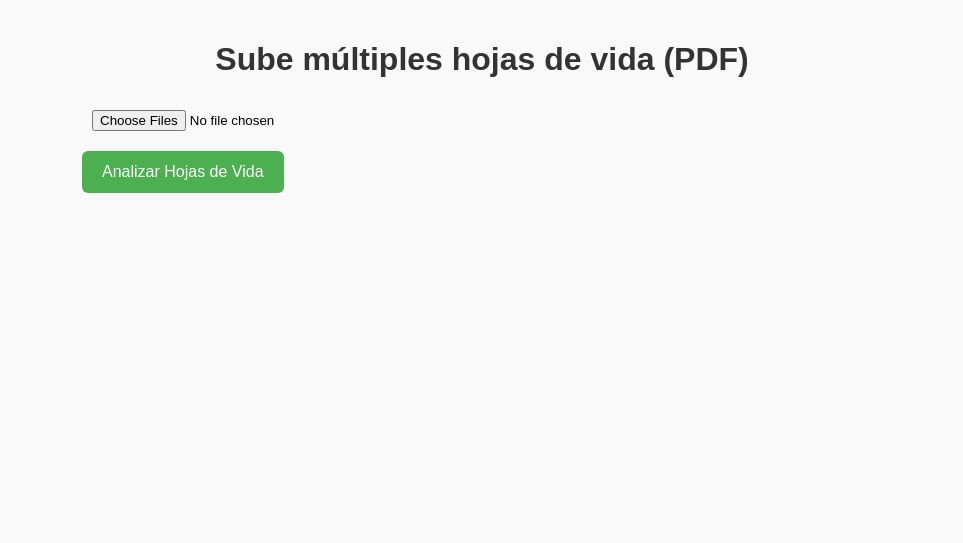
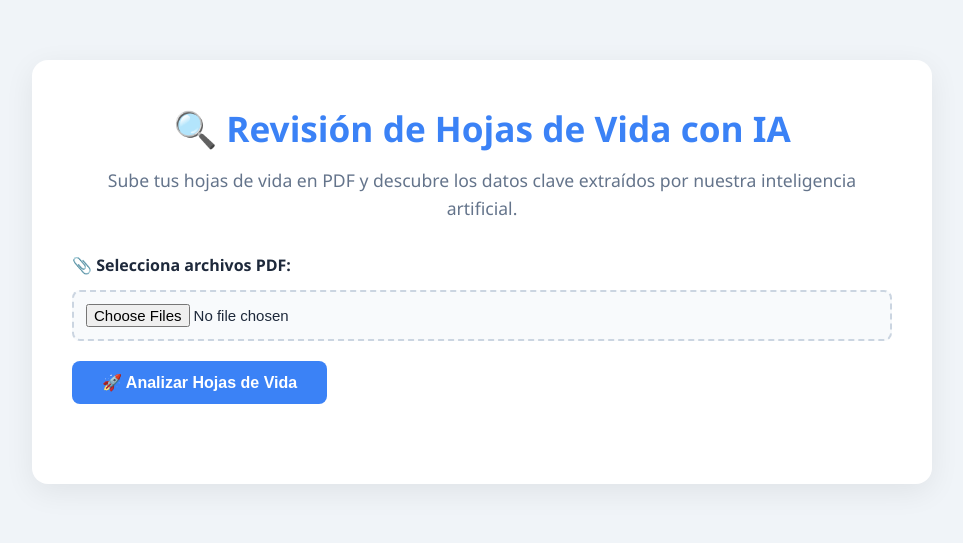
Before and after one commit to Valen1509/AI_CV_Reviewer, a Flask app: page / in a window 1280 px wide. Shown: the top 543 px of the page, without its empty margins (158-1121 px from the left). Run offline with Flask 3, Linux system fonts and the light colour scheme.

Commit message:
se agregan nuevos estilos

```diff
--- a/app.py
+++ b/app.py
@@ -36,7 +36,7 @@ def extract_info(text):
     found_skills = [kw for kw in skills_keywords if kw.lower() in text.lower()]
 
     # Educación
-    education_keywords = ['educacion', 'master', 'phd', 'ingenieria', 'degree', 'universidad', 'colegio']
+    education_keywords = ['Licenciatura', 'master', 'phd', 'engineering', 'degree', 'university', 'college']
     education = [line for line in text.split('\n') if any(keyword in line.lower() for keyword in education_keywords)]
 
     return {
@@ -44,7 +44,7 @@ def extract_info(text):
         'email': email,
         'phone': phone,
         'skills': list(set(found_skills)),
-        'education': education[:2]
+        'education': education[:2]  # máximo 2 líneas
     }
 
 @app.route("/", methods=["GET", "POST"])
--- a/static/styles.css
+++ b/static/styles.css
@@ -1,59 +1,126 @@
-body {
+/* Reset */
+* {
+    box-sizing: border-box;
+    margin: 0;
+    padding: 0;
+  }
+
+  /* Body general */
+  body {
     font-family: 'Segoe UI', Tahoma, Geneva, Verdana, sans-serif;
-    background-color: #f9f9f9;
-    margin: 0;
+    background-color: #f0f4f8;
+    color: #1e293b;
+    line-height: 1.6;
     padding: 20px;
   }
 
+  /* Contenedor principal */
   .container {
-    max-width: 800px;
-    margin: auto;
+    max-width: 900px;
+    margin: 40px auto;
     background: #ffffff;
-    padding: 30px;
-    border-radius: 10px;
-    box-shadow: 0 0 15px rgba(0,0,0,0.1);
+    padding: 40px;
+    border-radius: 16px;
+    box-shadow: 0 8px 30px rgba(0, 0, 0, 0.07);
+    transition: all 0.3s ease-in-out;
   }
 
-  h1, h2 {
+  /* Encabezado principal */
+  h1 {
     text-align: center;
-    color: #333;
+    font-size: 2.2em;
+    margin-bottom: 10px;
+    color: #3b82f6;
+  }
+
+  /* Texto introductorio */
+  .intro-text {
+    text-align: center;
+    font-size: 1.1em;
+    color: #64748b;
+    margin-bottom: 30px;
+  }
+
+  /* Formulario de carga */
+  .upload-form {
+    margin-bottom: 40px;
   }
 
   .upload-label {
     display: block;
-    margin-bottom: 10px;
-    font-weight: bold;
+    font-weight: 600;
+    margin-bottom: 12px;
+    color: #1e293b;
   }
 
   input[type="file"] {
     width: 100%;
-    padding: 10px;
-    margin-bottom: 20px;
+    padding: 12px;
+    border: 2px dashed #cbd5e1;
+    border-radius: 8px;
+    background-color: #f8fafc;
+    font-size: 15px;
+    transition: border 0.3s;
   }
 
+  input[type="file"]:hover {
+    border-color: #3b82f6;
+  }
+
+  /* Botón de envío */
   button {
-    background-color: #4CAF50;
+    background-color: #3b82f6;
     color: white;
-    padding: 12px 20px;
+    padding: 12px 30px;
     border: none;
-    border-radius: 6px;
+    border-radius: 8px;
     cursor: pointer;
     font-size: 16px;
+    font-weight: bold;
+    transition: background-color 0.3s;
+    display: inline-block;
+    margin-top: 20px;
   }
 
   button:hover {
-    background-color: #45a049;
+    background-color: #2563eb;
   }
 
-  .results {
-    margin-top: 30px;
+  /* Resultados */
+  .results h2 {
+    text-align: center;
+    margin-bottom: 30px;
+    color: #1e293b;
   }
 
-  .results ul {
-    list-style-type: disc;
-    padding-left: 20px;
+  /* Tarjeta de CV */
+  .cv-card {
+    background-color: #ffffff;
+    border: 1px solid #e2e8f0;
+    border-left: 5px solid #3b82f6;
+    padding: 25px;
+    margin-bottom: 25px;
+    border-radius: 12px;
+    box-shadow: 0 4px 12px rgba(0, 0, 0, 0.05);
+    transition: transform 0.2s;
   }
 
-  .results li {
-    margin-bottom: 10px;
+  .cv-card:hover {
+    transform: scale(1.01);
   }
+
+  .cv-card h3 {
+    margin-top: 0;
+    color: #1e293b;
+  }
+
+  /* Lista de educación */
+  ul {
+    padding-left: 20px;
+    margin-top: 10px;
+  }
+
+  li {
+    margin-bottom: 5px;
+    color: #475569;
+  }
--- a/templates/index.html
+++ b/templates/index.html
@@ -4,37 +4,40 @@
   <meta charset="UTF-8">
   <title>Revisión de Hojas de Vida con IA</title>
   <link rel="stylesheet" href="{{ url_for('static', filename='styles.css') }}">
-  <style>
-    body { font-family: Arial, sans-serif; max-width: 800px; margin: auto; padding: 20px; }
-    form { margin-bottom: 30px; }
-    input[type="file"] { margin-bottom: 10px; }
-    .cv-result { border: 1px solid #ccc; padding: 15px; margin-bottom: 15px; border-radius: 8px; background: #f9f9f9; }
-  </style>
+  <meta name="viewport" content="width=device-width, initial-scale=1.0">
 </head>
 <body>
-  <h1>Sube múltiples hojas de vida (PDF)</h1>
-  <form action="/" method="POST" enctype="multipart/form-data">
-    <input type="file" name="files" multiple accept=".pdf" required><br>
-    <button type="submit">Analizar Hojas de Vida</button>
+  <div class="container">
+    <h1>🔍 Revisión de Hojas de Vida con IA</h1>
+    <p class="intro-text">Sube tus hojas de vida en PDF y descubre los datos clave extraídos por nuestra inteligencia artificial.</p>
+
+    <form action="/" method="POST" enctype="multipart/form-data" class="upload-form">
+      <label for="files" class="upload-label">📎 Selecciona archivos PDF:</label>
+      <input type="file" name="files" id="files" multiple accept=".pdf" required>
+      <button type="submit">🚀 Analizar Hojas de Vida</button>
     </form>
 
     {% if resumes %}
-    <h2>Resultados del Análisis</h2>
+    <div class="results">
+      <h2>📊 Resultados del Análisis</h2>
       {% for cv in resumes %}
-      <div class="cv-result">
-        <h3>{{ cv.filename }}</h3>
-        <p><strong>Nombre:</strong> {{ cv.name }}</p>
-        <p><strong>Email:</strong> {{ cv.email }}</p>
-        <p><strong>Teléfono:</strong> {{ cv.phone }}</p>
-        <p><strong>Habilidades detectadas:</strong> {{ cv.skills | join(', ') }}</p>
-        <p><strong>Educación:</strong><br>
+        <div class="cv-card">
+          <h3>📁 {{ cv.filename }}</h3>
+          <p><strong>👤 Nombre:</strong> {{ cv.name }}</p>
+          <p><strong>📧 Email:</strong> {{ cv.email }}</p>
+          <p><strong>📱 Teléfono:</strong> {{ cv.phone }}</p>
+          <p><strong>🧠 Habilidades detectadas:</strong> {{ cv.skills | join(', ') }}</p>
+          <p><strong>🎓 Educación:</strong></p>
+          <ul>
             {% for edu in cv.education %}
-            • {{ edu }}<br>
+              <li>{{ edu }}</li>
             {% endfor %}
-        </p>
-        <p><strong>Puntaje:</strong> {{ cv.score }}</p>
+          </ul>
+          <p><strong>⭐ Puntaje:</strong> {{ cv.score }}</p>
         </div>
       {% endfor %}
+    </div>
     {% endif %}
+  </div>
 </body>
 </html>
```
Lines whose indentation alone changed are shown as unchanged.
